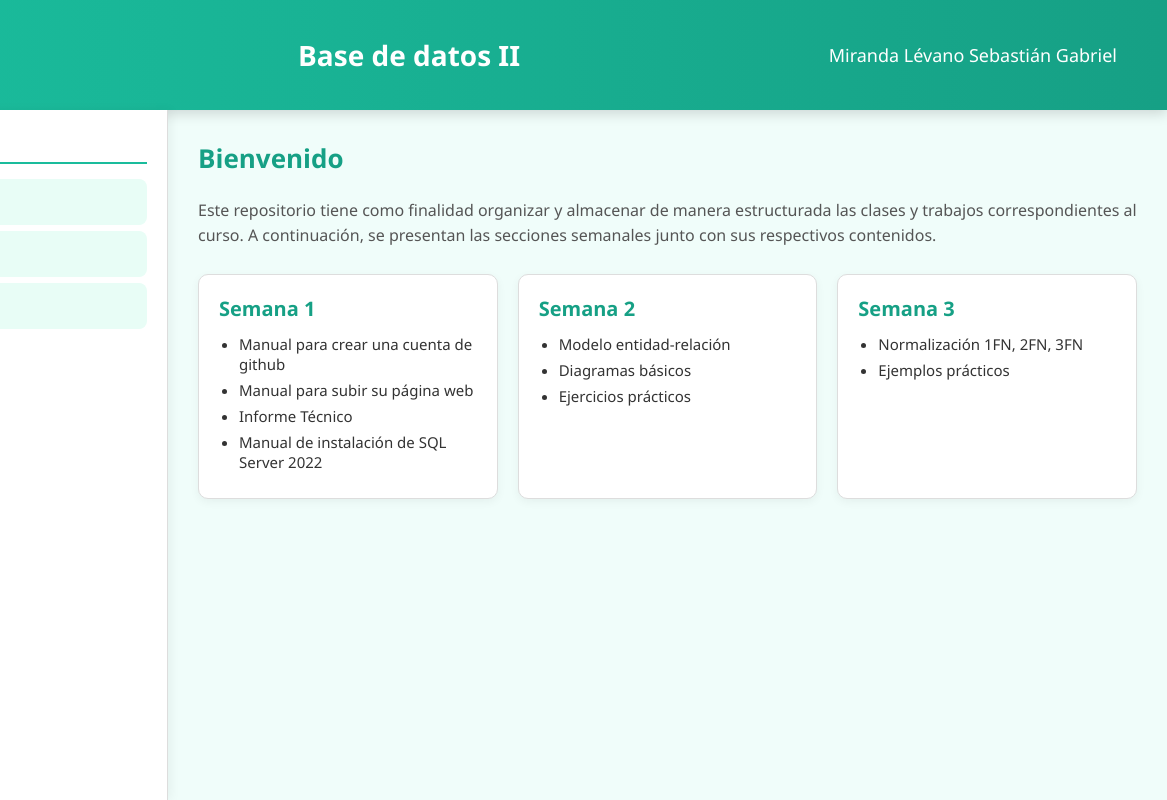
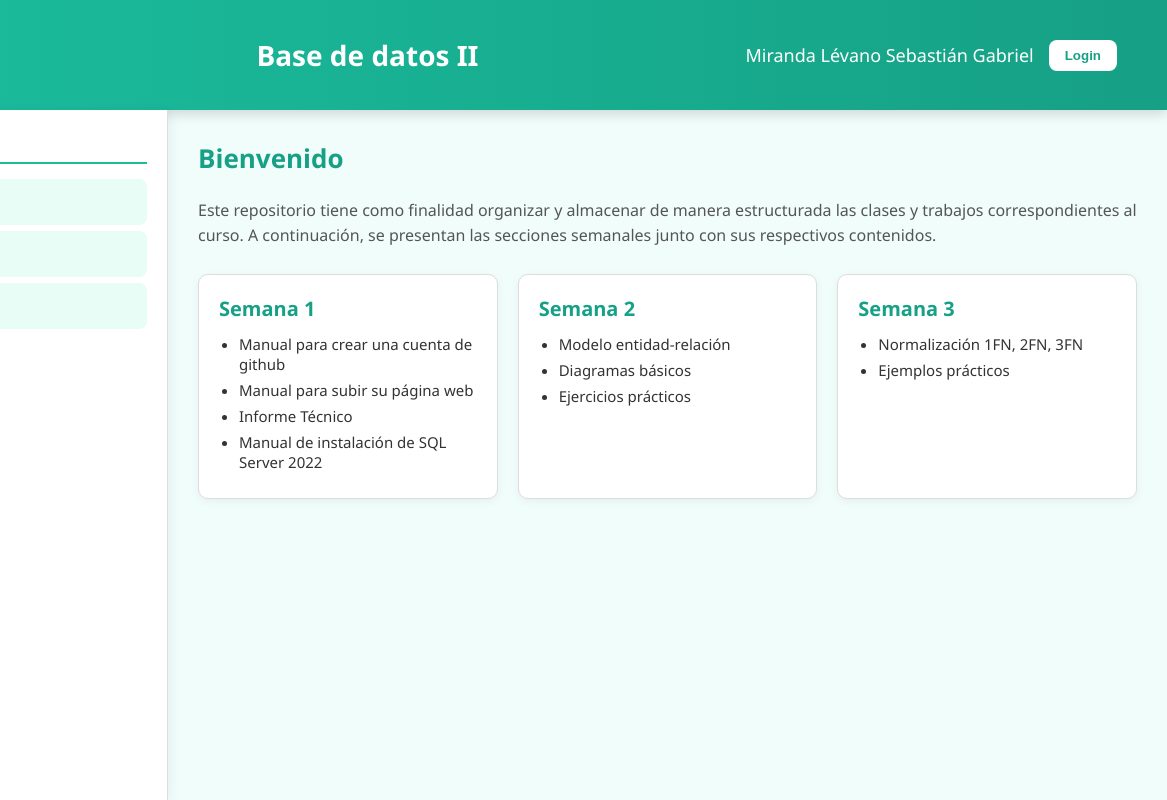
Before and after one commit to SebasMiranda123/Base-de-Datos-II, a plain HTML site: page index.html in a window 1280 px wide. Shown: the full height of the page, 113-1280 px from the left. Drawn offline with Linux system fonts and the light colour scheme.

Commit message:
Update index.html

```diff
--- a/index.html
+++ b/index.html
@@ -37,11 +37,33 @@
       flex: 1;
     }
 
+    .header-right {
+      display: flex;
+      align-items: center;
+      gap: 15px;
+    }
+
     header .nombre {
       font-size: 18px;
       font-weight: 500;
       text-align: right;
-      min-width: 180px;
+    }
+
+    .login-btn {
+      background-color: #ffffff;
+      color: #16a085;
+      padding: 8px 16px;
+      border: none;
+      border-radius: 8px;
+      cursor: pointer;
+      font-weight: 600;
+      transition: all 0.3s ease;
+    }
+
+    .login-btn:hover {
+      background-color: #16a085;
+      color: white;
+      box-shadow: 0 3px 8px rgba(0,0,0,0.2);
     }
 
     /* ======= LAYOUT PRINCIPAL ======= */
@@ -165,7 +187,10 @@
   <header>
     <img src="logo.png" alt="Logo" class="logo">
     <h1>Base de datos II</h1>
-    <div class="nombre">Miranda Lévano Sebastián Gabriel</div>
+    <div class="header-right">
+      <div class="nombre">Miranda Lévano Sebastián Gabriel</div>
+      <button class="login-btn">Login</button>
+    </div>
   </header>
 
   <!-- CUERPO -->
```
